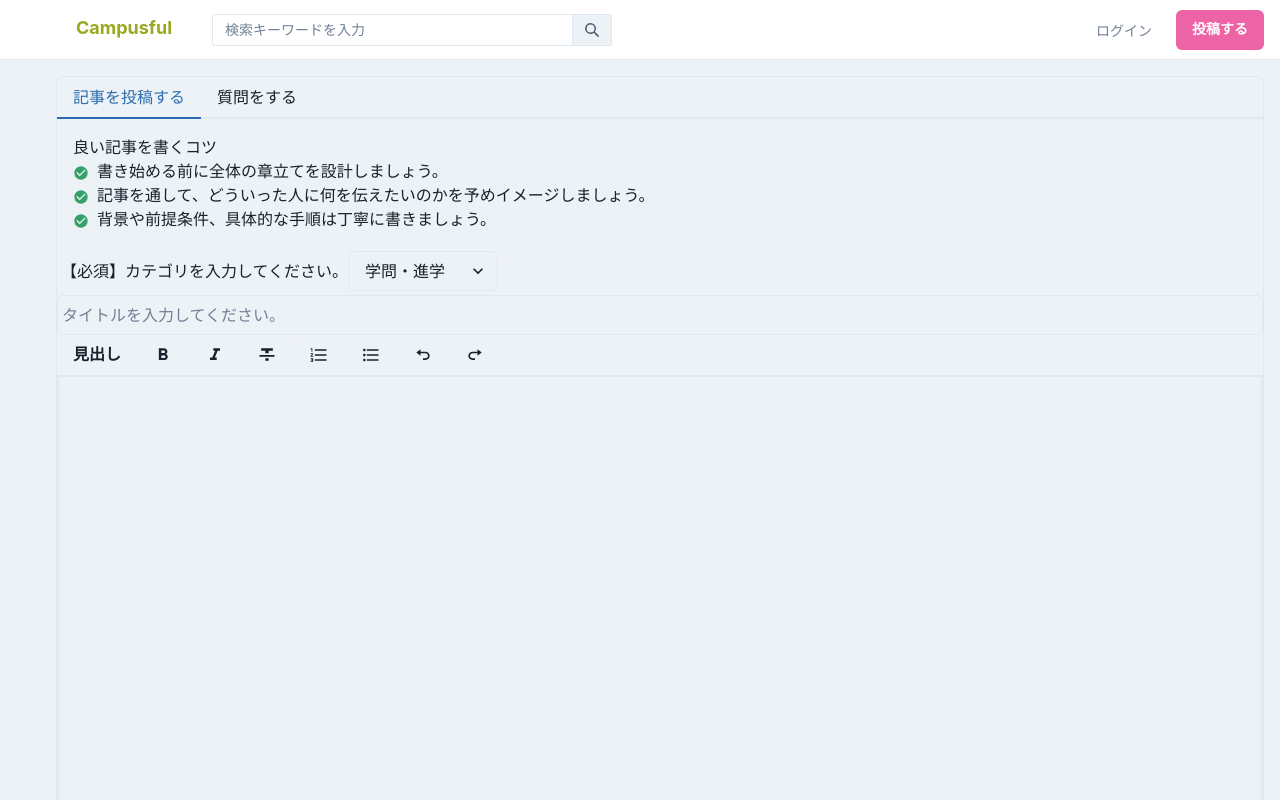
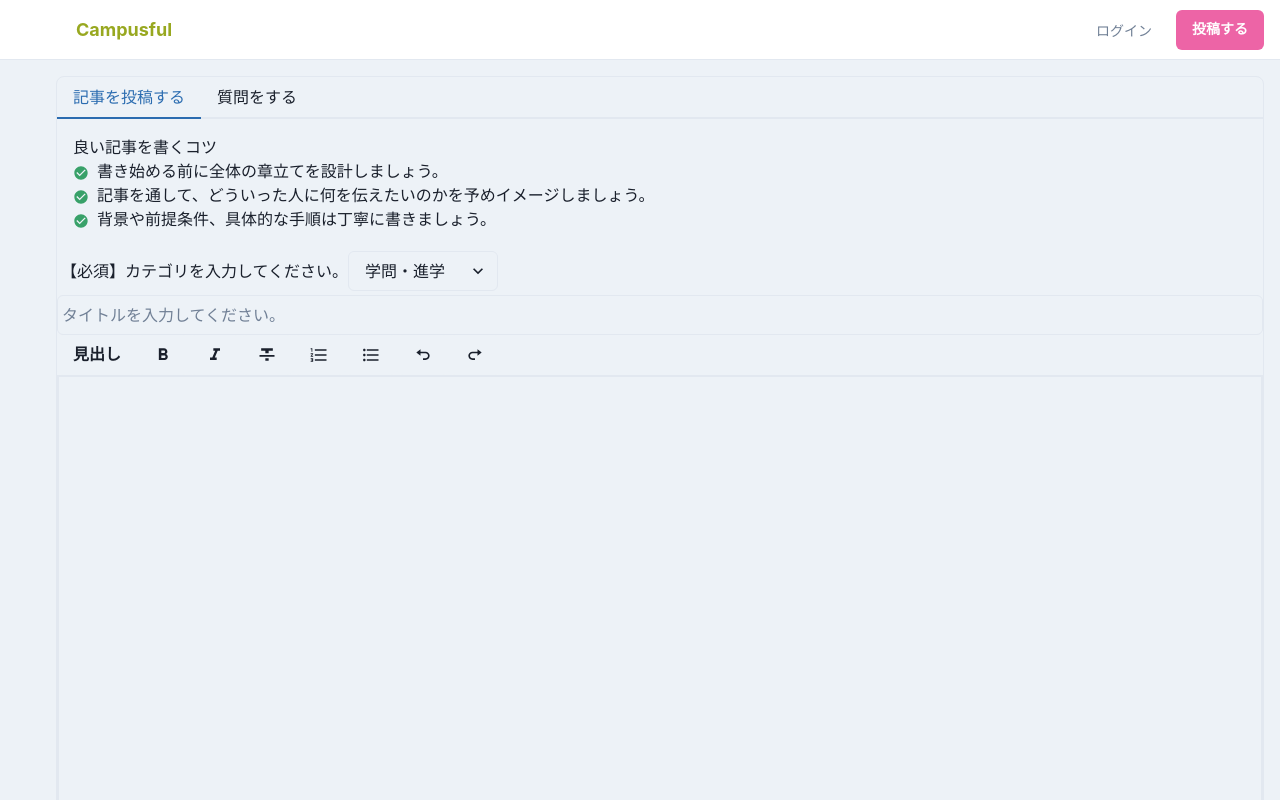
Before and after one commit to michiokoyama/campusful, a React (Create React App) app in the folder web/frontend/: page /articles/post in a window 1280 px wide. Shown: the top 800 px of the page. Built offline with nearby package versions, Linux system fonts and the light colour scheme.

Commit message:
Update: キーワードボックスをコンテンツ部に移動する

```diff
--- a/web/frontend/src/components/common/Header.tsx
+++ b/web/frontend/src/components/common/Header.tsx
@@ -30,7 +30,6 @@ import {
   FiTrendingUp,
 } from 'react-icons/fi';
 import { IconType } from 'react-icons';
-import { SearchBox } from './SearchBox';
 
 export const Header = ({children}: {children: ReactNode}) => {
   return <HeaderBase children={children} />
@@ -86,10 +85,7 @@ const HeaderBase = ({children}: {children: ReactNode}) => {
           <Flex display={{ base: 'none', md: 'flex' }} ml={10}>
             <DesktopNav />
           </Flex>
-          <Flex display={{ md: 'center', sm: 'none' }} w={'400px'}>
-            <SearchBox />
-          </Flex>
-        </Flex>
+       </Flex>
        <Stack
           flex={{ base: 1, md: 0 }}
           justify={'flex-end'}
--- a/web/frontend/src/components/common/SearchBox.tsx
+++ b/web/frontend/src/components/common/SearchBox.tsx
@@ -9,9 +9,9 @@ import { SearchIcon } from '@chakra-ui/icons'
 
 export const SearchBox = () => {
   return (
-    <InputGroup size='sm'>
-    <Input placeholder='検索キーワードを入力' />
-    <InputRightAddon children={<SearchIcon></SearchIcon>} />
+    <InputGroup size='sm' borderColor='black' bg='white' mb={'10px'}>
+      <Input placeholder='検索キーワードを入力' />
+      <InputRightAddon children={<SearchIcon></SearchIcon>} />
     </InputGroup>
   )
 }
--- a/web/frontend/src/pages/top/routes/Top.tsx
+++ b/web/frontend/src/pages/top/routes/Top.tsx
@@ -22,6 +22,7 @@ import { HiAcademicCap } from 'react-icons/hi'
 import { createTaggedTemplate } from 'typescript';
 import sanitizeHtml from 'sanitize-html'
 import { SidebarContent } from '../../../components/common/SideBar'
+import { SearchBox } from '../../../components/common/SearchBox';
 import { colors } from '../../../const'
 import { ArticleType, GetArticlesQuery } from 'generated/graphql';
 
@@ -58,6 +59,7 @@ const MainContents = () => {
         />
       </Box>
       <Box w={{sm: '800px', md: '650px'}}>
+        <SearchBox />
         {data?.articles.map((prop) => (
             <ArticleLists {...prop} />
         ))}
```
